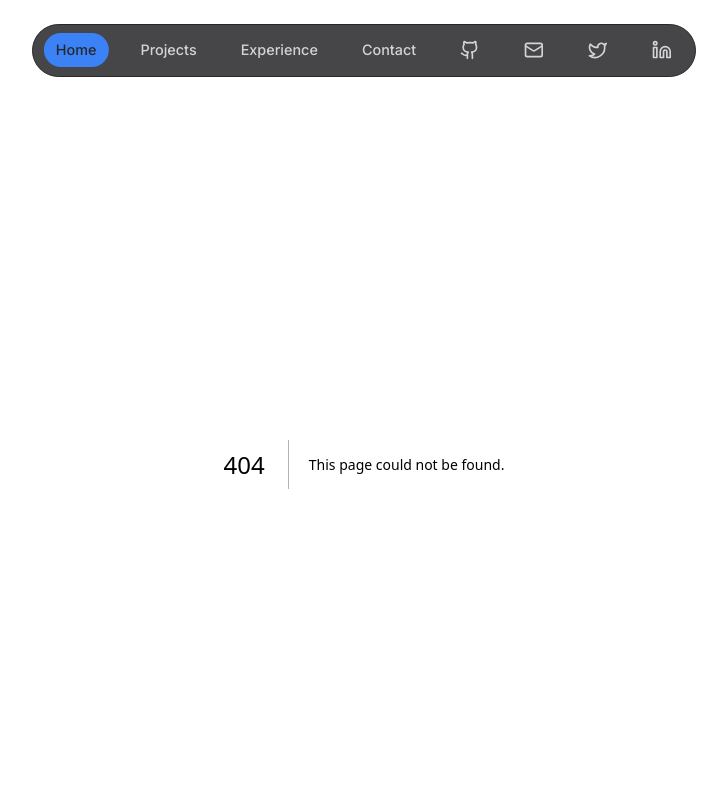
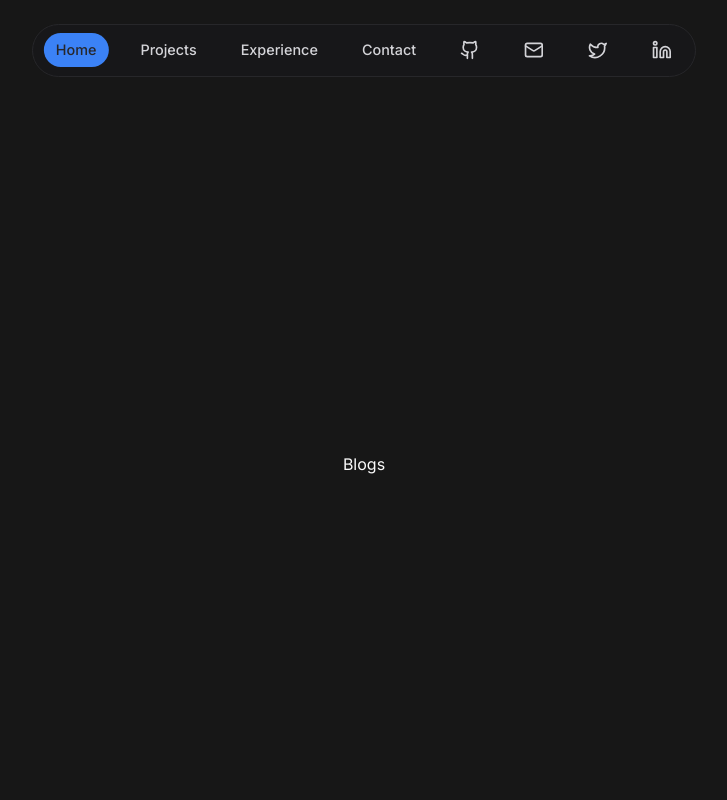
Before and after one commit to tanayvaswani/tanayvaswani-portfolio, a Next.js app: page /blogs in a window 1280 px wide. Before the commit this address had no page. Shown: the top 800 px of the page, without its empty margins (276-1003 px from the left). Built offline with nearby package versions, Linux system fonts and the light colour scheme.

Commit message:
refac: blog page

```diff
--- a/app/(landing)/contact/page.tsx
+++ b/app/(landing)/blogs/page.tsx
@@ -1,9 +1,9 @@
-const ContactPage = () => {
+const BlogsPage = () => {
     return (
         <div className="flex items-center justify-center h-screen">
-            Contact
+            Blogs
         </div>
      );
 }
 
-export default ContactPage;
+export default BlogsPage;
```
